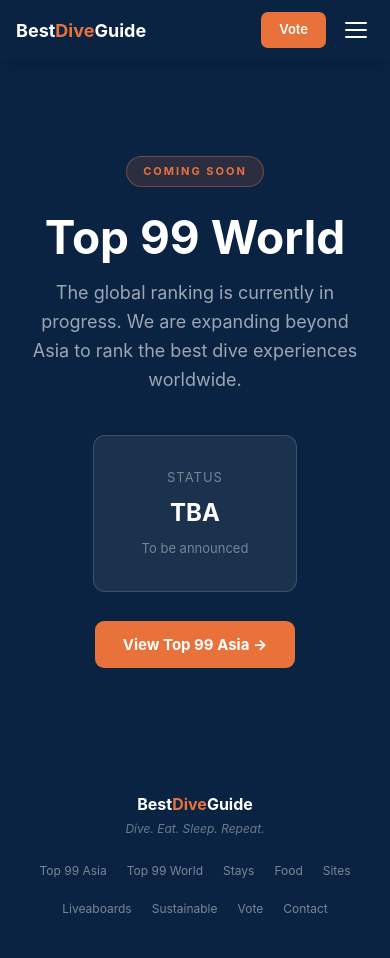
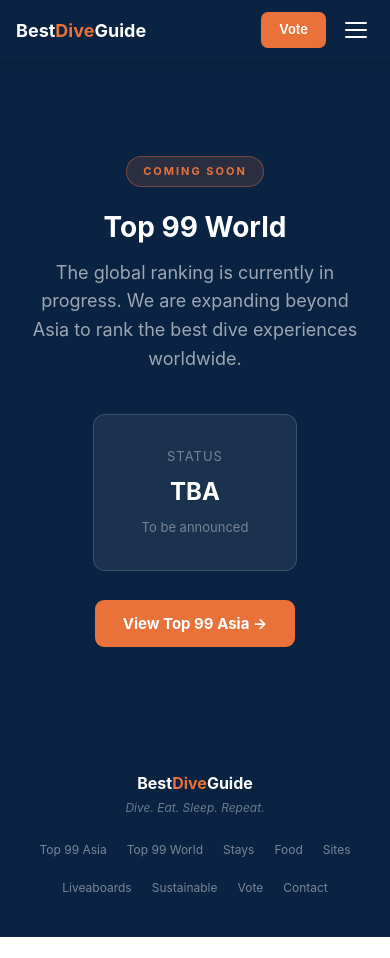
Before and after one commit to nicvdb80-cell/bestdiveguide, a Next.js app: page /top100-world in a window 390 px wide. After the commit the page ends 937 px from the top, so only its background shows below. Built offline with nearby package versions, Linux system fonts and the light colour scheme.

Commit message:
fix: responsive layout for top100-world page

```diff
--- a/src/app/top100-world/page.tsx
+++ b/src/app/top100-world/page.tsx
@@ -11,7 +11,7 @@ export default function Top100World() {
         <div style={{display:"inline-block",background:"rgba(232,114,58,0.15)",border:"1px solid rgba(232,114,58,0.4)",color:"#E8723A",fontSize:"11px",fontWeight:700,letterSpacing:"2px",textTransform:"uppercase",padding:"6px 16px",borderRadius:"20px",marginBottom:"1.5rem"}}>
           Coming Soon
         </div>
-        <h1 style={{color:"#fff",fontSize:"46px",fontWeight:700,lineHeight:1.15,maxWidth:"680px",margin:"0 auto 1rem"}}>
+        <h1 style={{color:"#fff",fontSize:"clamp(28px,5.5vw,46px)",fontWeight:700,lineHeight:1.15,maxWidth:"680px",margin:"0 auto 1rem"}}>
           Top 99 World
         </h1>
         <p style={{color:"rgba(255,255,255,0.6)",fontSize:"18px",maxWidth:"500px",margin:"0 auto 2.5rem",lineHeight:1.6}}>
```
